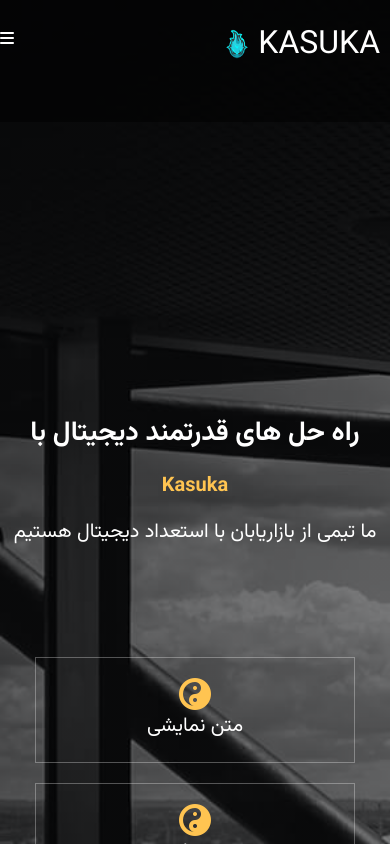
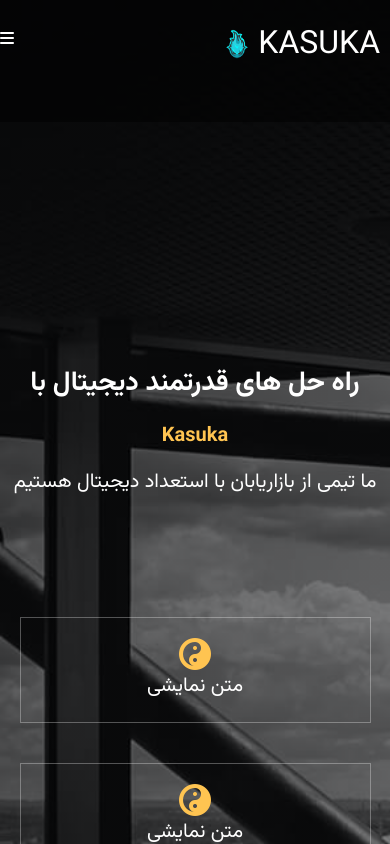
Before and after one commit to farjad12345/ProjectOne, a React (Create React App) app: page / in a window 390 px wide. Shown: the top 844 px of the page. Built offline with nearby package versions, Linux system fonts and the light colour scheme.

Commit message:
Update.css

```diff
--- a/src/Responsive.css
+++ b/src/Responsive.css
@@ -151,8 +151,8 @@ height: 200vh !important;
 
 }
     .hero-bottom-box{
-/*     margin: 20px 0 !important; */
-/*     padding: 20px !important; */
+    margin: 20px 0 !important;
+    padding: 20px !important;
 display: flex  !important;
 flex-direction: column  !important;
 }
```
